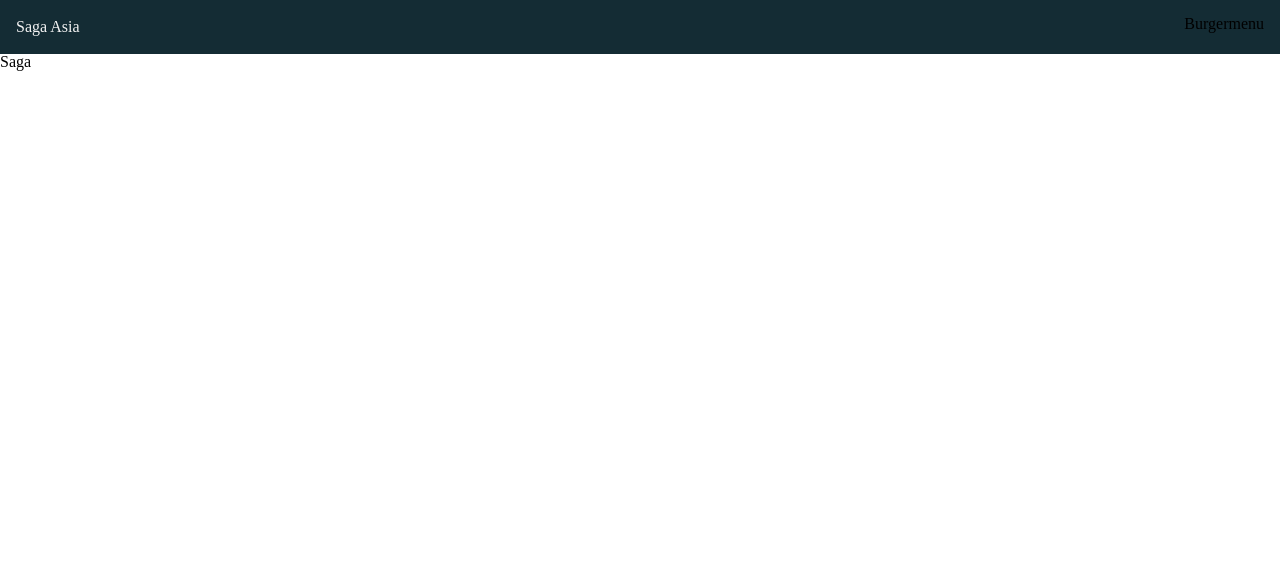
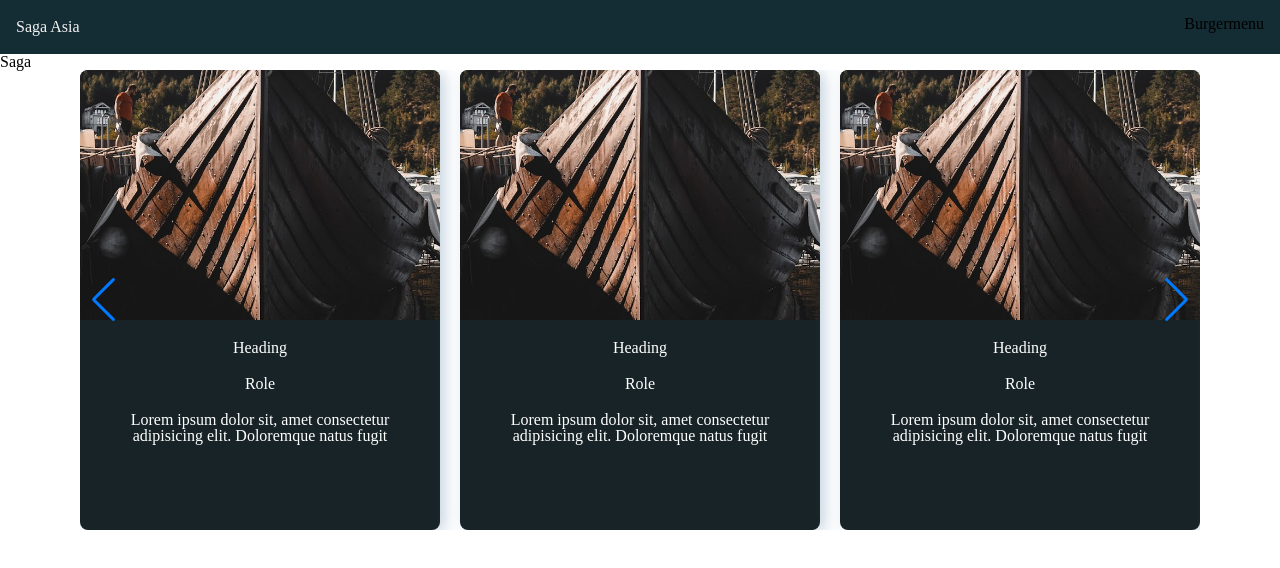
Before and after one commit to mobak88/Saga-Farmann, a Next.js app: page / in a window 1280 px wide. Shown: the top 568 px of the page. Built offline with nearby package versions, Linux system fonts and the light colour scheme.

Commit message:
Changing file naming convention to pascal case

```diff
--- a/src/components/LatestNews/LatestNews.tsx
+++ b/src/components/LatestNews/LatestNews.tsx
@@ -1,5 +1,5 @@
 import React from "react";
-import SliderCard from "../cards/slider-card/slider-card";
+import SliderCard from "../cards/sliderCard/SliderCard";
 
 import { Swiper, SwiperSlide } from "swiper/react";
 import { Navigation, Pagination } from "swiper";
--- a/src/components/cards/crew-card/crew-card.tsx
+++ b/src/components/cards/crewCard/CrewCard.tsx
@@ -1,6 +1,6 @@
 import Image, { StaticImageData } from "next/image";
 import React from "react";
-import styles from "./crew-card.module.css";
+import styles from "./CrewCard.module.css";
 
 interface CardProps {
   imageSrc: StaticImageData;
--- a/src/components/cards/destination-card/destination-card.tsx
+++ b/src/components/cards/destinationCard/DestinationCard.tsx
@@ -1,6 +1,6 @@
 import React from "react";
 import Image from "next/image";
-import styles from "./destination-card.module.css";
+import styles from "./DestinationCard.module.css";
 import image from "../../../../public/assets/destination.jpg";
 
 const DestinationCard = () => {
--- a/src/components/cards/slider-card/slider-card.tsx
+++ b/src/components/cards/sliderCard/SliderCard.tsx
@@ -1,5 +1,5 @@
 import React from "react";
-import styles from "./slider-card.module.css";
+import styles from "./SliderCard.module.css";
 import Image from "next/image";
 
 import boatImg from "../../../../public/assets/news-image.jpg";
--- a/src/components/navbar/navbar.tsx
+++ b/src/components/navbar/navbar.tsx
@@ -1,12 +1,12 @@
 import Hamburger from "../hamburger/hamburger";
 import Title from "../navtitle/title";
-import styles from "./navbar.module.css";
+import styles from "./Navbar.module.css";
 
 type LayoutProps = {
-	links: {href: string; label: string}[];
+  links: { href: string; label: string }[];
 };
 
-const Navbar = ({links}: LayoutProps) => {
+const Navbar = ({ links }: LayoutProps) => {
   return (
     <nav className={styles["navbar_container"]}>
       <div>
--- a/src/pages/crew/index.tsx
+++ b/src/pages/crew/index.tsx
@@ -1,6 +1,6 @@
 import React from "react";
-import CrewCard from "@/components/cards/crew-card/crew-card";
-import crewData from "@/components/cards/crew-card/data";
+import CrewCard from "@/components/cards/crewCard/CrewCard";
+import crewData from "@/components/cards/crewCard/data";
 
 const Crew = () => {
   return (
--- a/src/pages/index.tsx
+++ b/src/pages/index.tsx
@@ -3,10 +3,10 @@ import { Inter } from "@next/font/google";
 import Layout from "@/components/navbar/layout";
 
 const inter = Inter({ subsets: ["latin"] });
-import CrewCard from "@/components/cards/crew-card/crew-card";
-import SliderCard from "@/components/cards/slider-card/slider-card";
-import DestinationCard from "@/components/cards/destination-card/destination-card";
-import Navbar from "@/components/navbar/navbar";
+import CrewCard from "@/components/cards/crewCard/CrewCard";
+import DestinationCard from "@/components/cards/destinationCard/DestinationCard";
+import Navbar from "@/components/navbar/Navbar";
+import LatestNews from "@/components/LatestNews/LatestNews";
 
 export default function Home() {
   return (
@@ -21,6 +21,7 @@ export default function Home() {
       </Head>
       <main>
         <h1>Saga</h1>
+        <LatestNews />
       </main>
     </>
   );
```
Also changed, not shown: src/components/navbar/layout.tsx (+13 -13 lines), src/components/cards/crewCard/CrewCard.module.css (renamed from src/components/cards/crew-card/crew-card.module.css), src/components/cards/crewCard/data.tsx (renamed from src/components/cards/crew-card/data.tsx), src/components/cards/destinationCard/DestinationCard.module.css (renamed from src/components/cards/destination-card/destination-card.module.css), src/components/cards/sliderCard/SliderCard.module.css (renamed from src/components/cards/slider-card/slider-card.module.css). Lines whose indentation alone changed are shown as unchanged.
